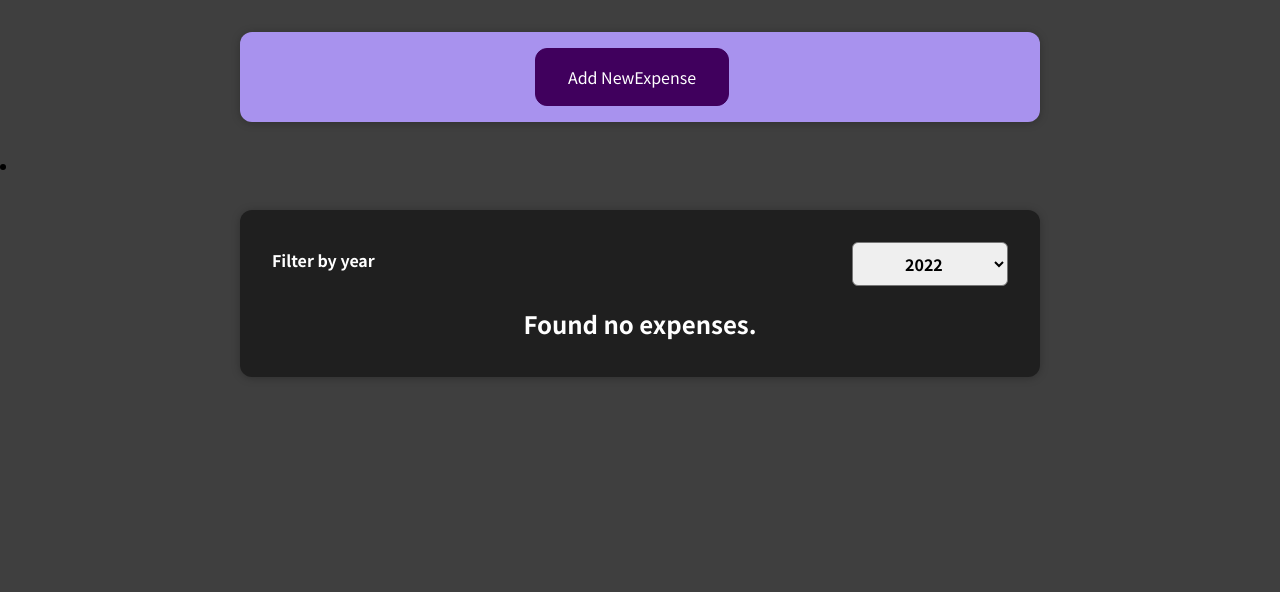
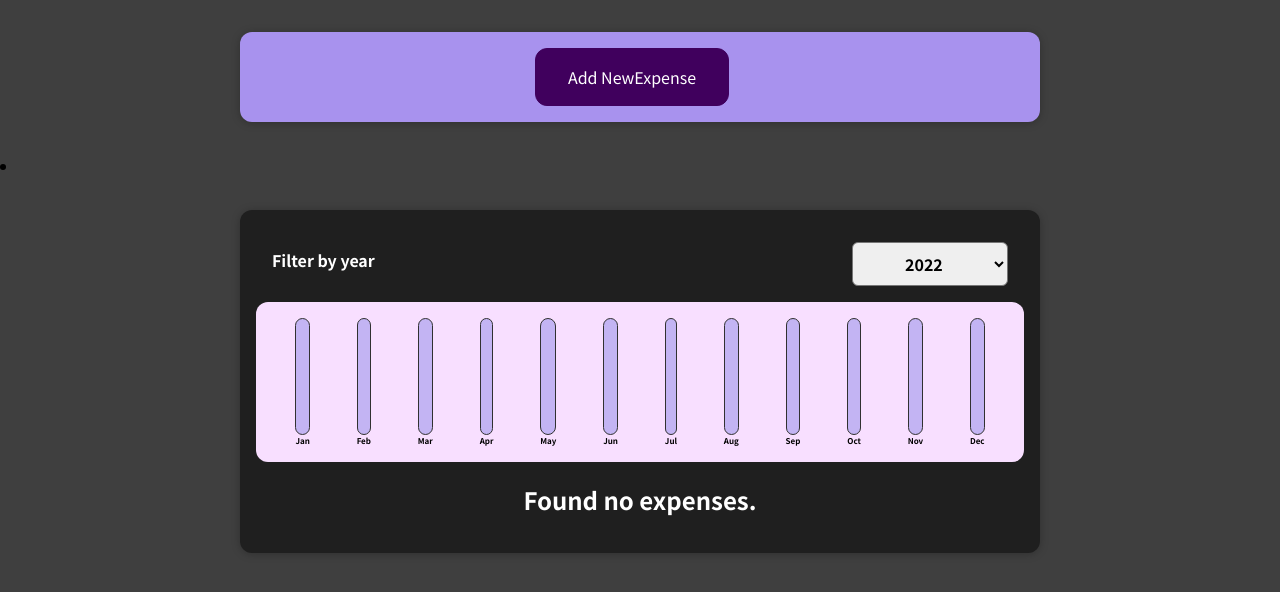
Before and after one commit to shree-yadam/react-complete-guide, a React (Create React App) app: page / in a window 1280 px wide. Shown: the top 592 px of the page. Built offline with nearby package versions, Linux system fonts and the light colour scheme.

Commit message:
Make Chart and ChartBar functionl and create ExpensesChart component

```diff
--- a/src/components/Chart/Chart.js
+++ b/src/components/Chart/Chart.js
@@ -2,13 +2,15 @@
 import ChartBar from "./ChartBar";
 
 function Chart(props) {
+  const dataPointValues = props.dataPoints.map((dataPoint) => dataPoint.value);
+  const finalMax = Math.max(...dataPointValues);
   return (
     <div className="chart">
       {props.dataPoints.map((dataPoint) => (
         <ChartBar
           key={dataPoint.label}
           value={dataPoint.value}
-          maxValue={null}
+          maxValue={finalMax}
           label={dataPoint.label}
         />
       ))}
--- a/src/components/Expenses/Expenses.js
+++ b/src/components/Expenses/Expenses.js
@@ -1,9 +1,9 @@
 import ExpensesFilter from "./ExpensesFilter";
-import ExpenseItem from "./ExpenseItem";
 import Card from "../UI/Card";
 import "./Expenses.css";
 import { useState } from "react";
 import ExpensesList from "./ExpensesList";
+import ExpensesChart from "./ExpensesChart";
 
 function Expenses(props) {
   const [filterYear, setFilterYear] = useState("2022");
@@ -11,7 +11,6 @@
   const filteredExpenses = expenses.filter(
     (e) => e.date.getFullYear().toString() === filterYear
   );
-
 
   function filterYearChangeHandler(year) {
     setFilterYear(year);
@@ -24,6 +23,7 @@
           filterYear={filterYear}
           onFilterYear={filterYearChangeHandler}
         />
+        <ExpensesChart expenses={filteredExpenses} />
         <ExpensesList items={filteredExpenses} />
       </Card>
     </li>
--- /dev/null
+++ b/src/components/Expenses/ExpensesChart.js
@@ -0,0 +1,27 @@
+import Chart from "../Chart/Chart";
+
+function ExpensesChart(props) {
+  const chartDataPoints = [
+    { label: "Jan", value: 0 },
+    { label: "Feb", value: 0 },
+    { label: "Mar", value: 0 },
+    { label: "Apr", value: 0 },
+    { label: "May", value: 0 },
+    { label: "Jun", value: 0 },
+    { label: "Jul", value: 0 },
+    { label: "Aug", value: 0 },
+    { label: "Sep", value: 0 },
+    { label: "Oct", value: 0 },
+    { label: "Nov", value: 0 },
+    { label: "Dec", value: 0 },
+  ];
+
+  for (const expense of props.expenses) {
+    const expenseMonth = expense.date.getMonth();
+    chartDataPoints[expenseMonth].value += expense.amount;
+  }
+
+  return <Chart dataPoints={chartDataPoints} />;
+}
+
+export default ExpensesChart;
```
